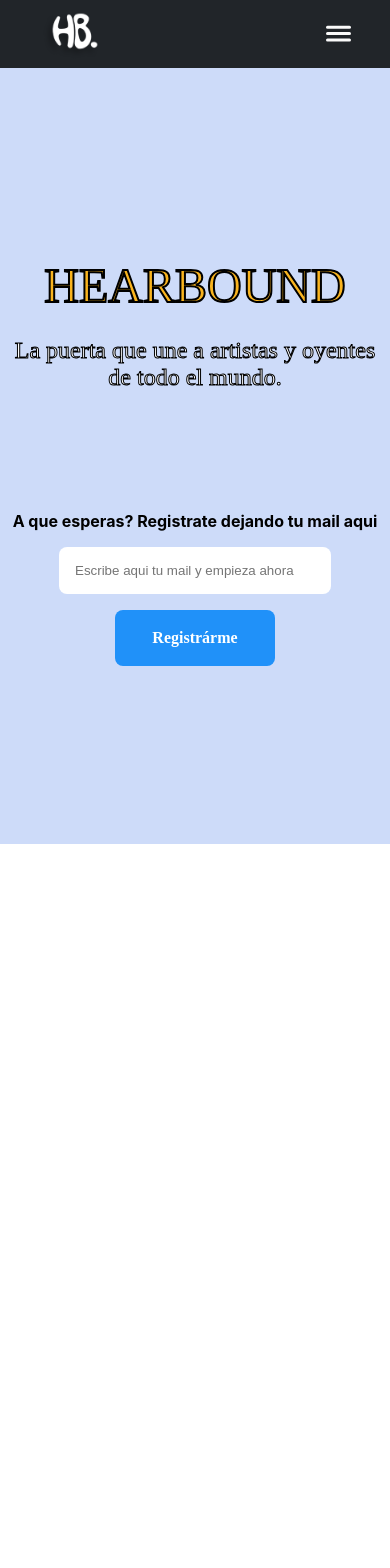
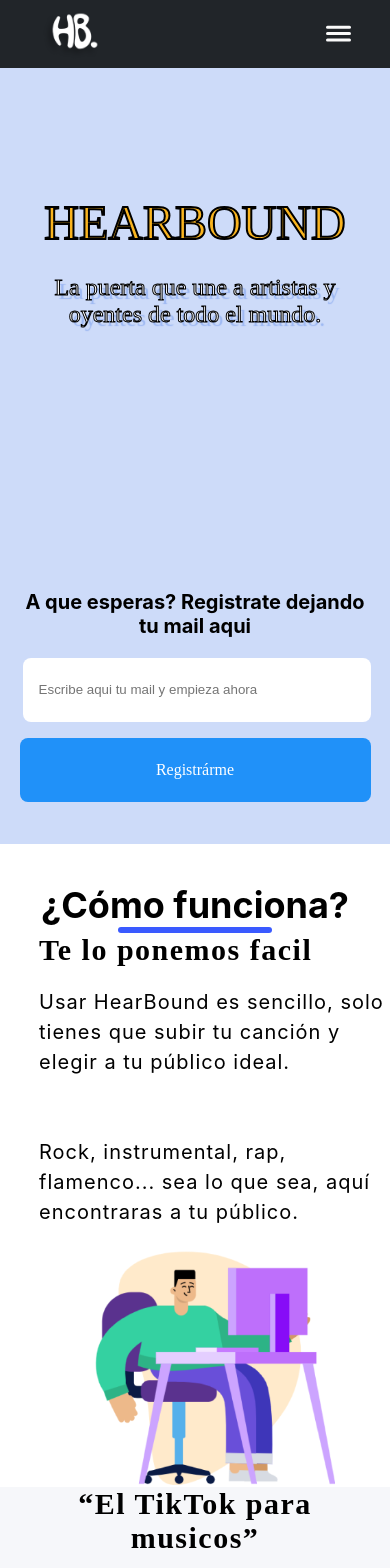
Before and after one commit to HearBound/LandingPage, a React (Create React App) app: page / in a window 390 px wide. Shown: the top 1568 px of the page. Before the commit the page ends 844 px from the top, so only its background shows below. Built offline with nearby package versions, Linux system fonts and the light colour scheme.

Commit message:
Home almost done. Need to be done the Colab and add margins

```diff
--- a/src/Containers/Home/Home.css
+++ b/src/Containers/Home/Home.css
@@ -7,10 +7,9 @@
   width: 100%;
   height: 100vh;
   scroll-snap-type: y mandatory;
-    overflow-y: scroll;
 }
 
-section{
+section {
   height: 100vh;
   scroll-snap-align: start;
 }
@@ -25,53 +24,63 @@
 
 .titleMain {
   margin-top: 5rem;
-    font-size: 5rem;
-    color: #F9B41F;
+  font-size: 6rem;
+  color: #f9b41f;
   font-family: Coiny;
   -webkit-text-stroke-width: 2px;
   -webkit-text-stroke-color: black;
 }
 
 .subtitleMain {
-    width: 23.5rem;
-    font-size: 2rem;
+  width: 500px;
+  font-size: 2.3rem;
   color: #ffff;
   font-family: Coiny;
   text-align: center;
   -webkit-text-stroke-width: 1px;
   -webkit-text-stroke-color: black;
+  text-shadow: 4px 4px 1px rgba(6, 75, 224, 0.25);
 }
 
 .newsletterMain {
-    margin-top: 5rem;
+  width: 100%;
+  margin-top: 4rem;
   display: flex;
-    width: 100%;
   flex-direction: column;
   justify-content: center;
   align-items: center;
-    font-weight: bold;
+}
+.newsletterMain p {
+  text-align: center;
+  font-weight: bolder;
 }
 
-.formMain{
+.formMain {
   display: flex;
+  flex-direction: row;
   justify-content: center;
   align-items: center;
-    flex-wrap: wrap;
   gap: 1rem;
 }
-
-.emailMain input{
+.emailMain {
+  width: 100%;
+  display: flex;
+  justify-content: flex-end;
+  align-items: flex-end;
+}
+.emailMain input {
   padding: 1rem;
   outline: none;
   border: none;
   border-radius: 0.5rem;
-    width: 15rem;
+  width: 385px;
+  height: 2rem;
 }
 
 .mainButton {
   cursor: pointer;
-    width: 10rem;
-    height: 3.5rem;
+  width: 200px;
+  height: 4rem;
   border-radius: 0.5rem;
   display: flex;
   justify-content: center;
@@ -79,8 +88,38 @@
   color: #ffff;
   font: bold;
   font-family: Coiny;
-    background-color: #2091F9;
+  background-color: #2091f9;
 }
+
+/* .coverRegisterMainTryFree {
+  margin-top: 5%;
+  align-items: center;
+  justify-content: center;
+  width: 90%;
+  display: flex;
+}
+
+.coverRegisterInputTryFree {
+  background: #ffffff;
+  border: 2px solid #e8e8e8;
+  box-sizing: border-box;
+  border-radius: 10px;
+  padding-left: 2.5%;
+  width: 60%;
+  height: 4.5rem;
+}
+
+.coverRegisterButtonTryFree {
+  margin-left: 2%;
+  width: 30%;
+  height: 4.5rem;
+  background: #2091f9;
+  border-radius: 10px;
+  border: none;
+  color: white;
+  font-weight: bold;
+  font-size: 1.25rem;
+} */
 
 .three {
   display: flex;
@@ -89,33 +128,33 @@
 }
 
 .titleMainSection {
-    margin-top: 5%;
-    font-size: 2rem;
+  margin-top: 1%;
+  font-size: 45px;
   display: flex;
   flex-direction: column;
   align-items: center;
-
+  font-weight: bolder;
 }
 
 .titleLineBlue {
   height: 0.4rem;
   width: 50%;
   border-radius: 0.2rem;
-    background-color: #3A5AFF;
+  background-color: #3a5aff;
 }
 
 .titleLinePurple {
   height: 0.4rem;
   width: 50%;
   border-radius: 0.2rem;
-    background-color: #BD00FF;
+  background-color: #bd00ff;
 }
 
 .titleLineGreen {
   height: 0.4rem;
   width: 50%;
   border-radius: 0.2rem;
-    background-color: #07FF02;
+  background-color: #07ff02;
 }
 
 .bodyMainSection {
@@ -123,65 +162,51 @@
   height: 100vh;
 }
 
-.whiteSection {
+.whiteSection,
+.graySection {
   height: 50%;
-    width: 90%;
+  width: 100%;
   display: flex;
   flex-direction: row;
   align-items: center;
-    margin-left: 10%;
-    flex-wrap: wrap;
+  justify-content: center;
   gap: 5%;
 }
-
-.whiteSectionImage img {
+.sectionImage {
+  width: 30%;
+  display: flex;
+  flex-direction: row;
+  align-items: center;
+  justify-content: center;
+}
+.sectionImage img {
   width: 15rem;
   height: 15rem;
 }
 
-.whiteSectionText{
-    width: 25%;
+.whiteSectionText,
+.graySectionText {
+  width: 35%;
 }
 
-.whiteTitle{
+.whiteTitle,
+.grayTitle {
+  font-size: 30px;
   font-family: Coiny;
-    font-size: 1.5rem;
   font-weight: bold;
+  letter-spacing: 0.05em;
 }
 
-.whiteParragraph{
-    text-align: justify;
+.whiteParragraph,
+.grayParragraph {
+  font-size: 22px;
+  text-align: left;
+  line-height: 150%;
+  letter-spacing: 0.05em;
 }
 
 .graySection {
-    background-color: #F6F7FA;
-    height: 50%;
-    width: 100%;
-    display: flex;
-    align-items: center;
-    justify-content: right;
-    flex-wrap: wrap;
-    gap: 5%;
-}
-
-.graySectionImage {
-    margin-right: 10%;
-}
-
-.graySectionImage img {
-    width: 15rem;
-    height: 15rem;
-}
-
-.graySectionText{
-    width: 25%;
-    text-align: right;
-}
-
-.grayTitle{
-    font-family: Coiny;
-    font-size: 1.5rem;
-    font-weight: bold;
+  background-color: #f6f7fa;
 }
 
 .four {
@@ -208,14 +233,14 @@
   flex-direction: column;
   justify-content: center;
   align-items: center;
-    font-family: 'Coiny';
+  font-family: "Coiny";
   font-size: 2rem;
   font-weight: bold;
 }
 
 .testNow button {
   width: 10rem;
-    background-color:  #3A5AFF;
+  background-color: #3a5aff;
   border: none;
   border-radius: 0.5rem;
   padding: 0.6rem;
@@ -234,8 +259,12 @@
   font-weight: bold;
   height: 35%;
   width: 100%;
-    font-family: 'Open Sans';
-    background: linear-gradient(90deg, rgba(0, 245, 160, 0.4) 0%, rgba(0, 217, 245, 0.4) 100%);
+  font-family: "Open Sans";
+  background: linear-gradient(
+    90deg,
+    rgba(0, 245, 160, 0.4) 0%,
+    rgba(0, 217, 245, 0.4) 100%
+  );
   border-top-left-radius: 4rem;
   border-top-right-radius: 4rem;
 }
@@ -268,58 +297,108 @@
   height: 2rem;
 }
 
-@media (max-width: 1200px) {
-    .titleMainSection {
-        margin-top: 8%;
+@media (max-width: 1300px) {
+  .sectionImage {
+    width: 200px;
+  }
+  .sectionImage img {
+    width: 15rem;
+    height: 15rem;
+  }
+
+  .whiteSectionText,
+  .graySectionText {
+    width: 550px;
   }
 }
 
-@media (max-width: 850px) {
-
+@media (max-width: 900px) {
+  .one {
+    justify-content: start;
+  }
   .titleMain {
     font-size: 3rem;
+    margin-top: 50%;
   }
 
   .subtitleMain {
     font-size: 1.5rem;
+    width: 90%;
   }
 
+  .newsletterMain {
+    position: absolute;
+    bottom: 5%;
+  }
+  .newsletterMain p {
+    text-align: center;
+    width: 90%;
+    font-size: 20px;
+    font-weight: bolder;
+  }
+  .formMain {
+    flex-direction: column;
+    width: 100%;
+  }
+  .emailMain input {
+    width: 90%;
+  }
+  .emailMain,
+  .mainButton {
+    width: 90%;
+  }
+  .three,
+  .four,
+  .five,
+  .six {
+    height: auto;
+  }
   .titleMainSection {
     margin-top: 10%;
+    text-align: center;
+    font-size: 36px;
   }
-
+  .bodyMainSection {
+    height: auto;
+  }
   .whiteSection {
     margin-left: 5%;
-        flex-direction: column;
-        flex-wrap: nowrap;
+    flex-direction: column-reverse;
     align-items: center;
     justify-content: center;
   }
 
-    .whiteSectionText {
-        width: 50%;
+  .whiteSectionImage img {
+    width: 8rem;
+    height: 8rem;
+  }
+  .whiteParragraph,
+  .grayParragraph {
+    font-size: 20px;
+  }
+  .graySection {
+    flex-direction: column;
+    text-align: center;
+    align-items: center;
+    justify-content: center;
+    height: auto;
+  }
+  .sectionImage {
+    width: 100%;
   }
 
-    .whiteSectionImage img{
+  .whiteSectionText,
+  .graySectionText {
+    width: 100%;
+  }
+  .graySectionImage img {
     width: 8rem;
     height: 8rem;
   }
 
-    .graySection {
-        flex-direction: column-reverse;
-        text-align: center;
-        flex-wrap: nowrap;
-        align-items: center;
-        justify-content: center;
-    }
-
-    .graySectionImage img{
-        width: 8rem;
-        height: 8rem;
-    }
-
-    .graySectionText {
-        width: 50%;
+  .graySectionText,
+  .whiteSectionText {
+    width: 90%;
   }
 
   .testNow {
@@ -336,22 +415,3 @@
     height: 3rem;
   }
 }
-
-@media (max-width: 600px) {
-    .titleMainSection {
-        margin-top: 18%;
-    }
-
-    .whiteSectionText {
-        width: 80%;
-    }
-
-    .graySectionText {
-        width: 80%;
-    }
-
-    .testNow {
-        margin-top: 8%;
-        text-align: center;
-    }
-}
--- a/src/Containers/Home/Home.js
+++ b/src/Containers/Home/Home.js
@@ -31,7 +31,7 @@
                     </div>
                     <div className='bodyMainSection'>
                         <div className='whiteSection'>
-                            <div className='whiteSectionImage'>
+                            <div className='sectionImage'>
                                 <img src={Image}></img>
                             </div>
                             <div className='whiteSectionText'>
@@ -56,11 +56,10 @@
                                     <p> Nuestra plataforma aprovecha el contenido estilo “TikTok” para que los oyentes descubran música de una forma más rápida y cómoda.
                                         <br></br>
                                         <br></br>
-                                        <br></br>
                                         Piensa en un “TikTok” donde entras a descubrir videoclips de nuevos artistas de tus géneros y estilos favoritos. </p>
                                 </div>
                             </div>
-                            <div className='graySectionImage'>
+                            <div className='sectionImage'>
                                 <img src={Image}></img>
                             </div>
                         </div>
@@ -73,7 +72,7 @@
                     </div>
                     <div className='bodyMainSection'>
                         <div className='whiteSection'>
-                            <div className='whiteSectionImage'>
+                            <div className='sectionImage'>
                                 <img src={Image}></img>
                             </div>
                             <div className='whiteSectionText'>
@@ -82,7 +81,6 @@
                                 </div>
                                 <div className='whiteParragraph'>
                                     <p>Una vez te descubran, podrán escucharte en las plataformas que tu elijas y así seguir creciendo como artista.
-                                        <br></br>
                                         <br></br>
                                         <br></br>
                                         También seguir tu perfil y redes sociales para no perderse nada... </p>
@@ -98,11 +96,10 @@
                                     <p> HearBound será Gratuito para todos los artistas, pero ofrecerá herramientas de pago, con las que podrás exprimir al 100% tu música.
                                         <br></br>
                                         <br></br>
-                                        <br></br>
                                         Uses o no estas herramientas puedes enseñarle tu música a miles de personas que entran en nuestra plataforma para descubrirte.  </p>
                                 </div>
                             </div>
-                            <div className='graySectionImage'>
+                            <div className='sectionImage'>
                                 <img src={Image}></img>
                             </div>
                         </div>
@@ -115,7 +112,7 @@
                     </div>
                     <div className='bodyMainSection'>
                         <div className='whiteSection'>
-                            <div className='whiteSectionImage'>
+                            <div className='sectionImage'>
                                 <img src={Image}></img>
                             </div>
                             <div className='whiteSectionText'>
@@ -124,7 +121,6 @@
                                 </div>
                                 <div className='whiteParragraph'>
                                     <p>HearBound no es una plataforma de streaming, aquí no buscas canciones, aquí las descubres.
-                                        <br></br>
                                         <br></br>
                                         <br></br>
                                         Los oyentes buscan descubrir música, esto permite a artistas crecer en un ecosistema creado por y para ellos </p>
@@ -140,7 +136,7 @@
                                     <p> Nuestro algoritmo lleva tu música a gente totalmente nueva, para nosotros las reproducciones no son lo importante. </p>
                                 </div>
                             </div>
-                            <div className='graySectionImage'>
+                            <div className='sectionImage'>
                                 <img src={Image}></img>
                             </div>
                         </div>
```
Lines whose indentation alone changed are shown as unchanged.
